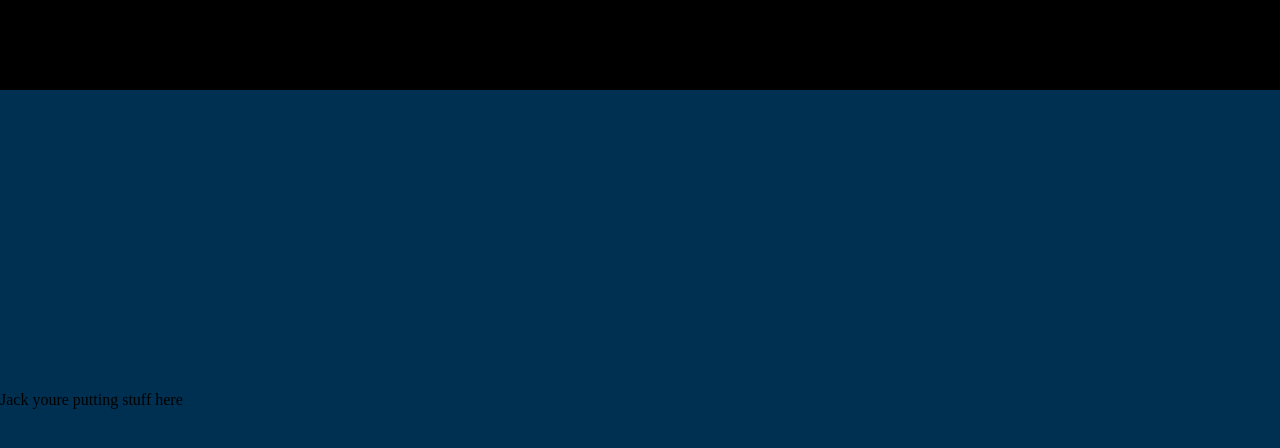
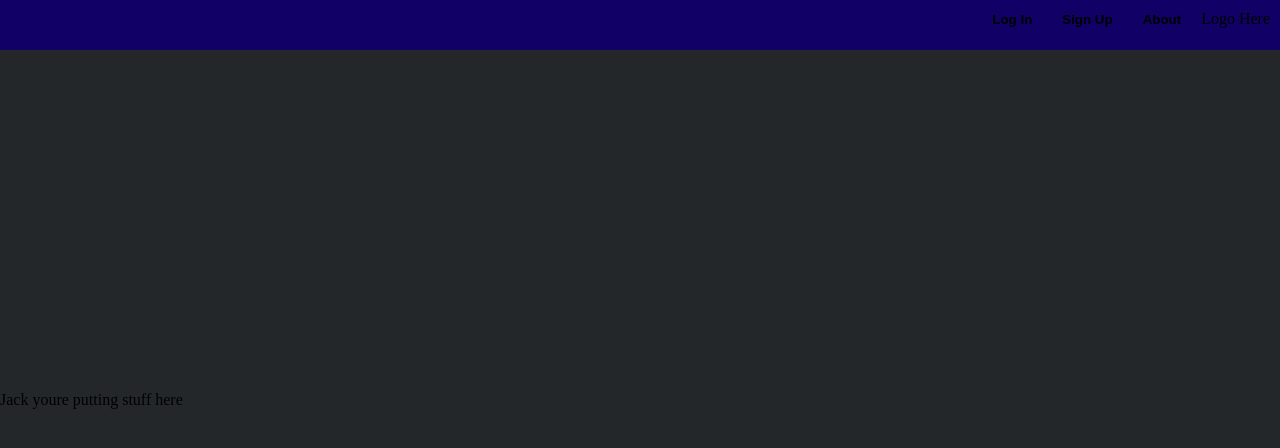
Before and after one commit to prushton2/mail-server-frontend, a React (Vite) app: page / in a window 1280 px wide. Shown: the top 448 px of the page. Built offline with nearby package versions, Linux system fonts and the light colour scheme.

Commit message:
styling, added login page, created sign up page

```diff
--- /dev/null
+++ b/src/components/Header.css
@@ -0,0 +1,32 @@
+.header {
+    position: absolute;
+    top: 0px;
+
+    min-height: 30px;
+    height: 5vh;
+    padding-top: 10px;
+
+    /* min-padding-bottom: 20px; */
+    width: 100%;
+
+    justify-content: center;
+    /* text-align: center; */
+    background-color: var(--headerColor);
+}
+
+.headerMenu {
+    /* border: 1px solid red; */
+    padding-right: 10px;
+    /* margin-top: auto; */
+    float: right;
+    /* text-align: right; */
+}
+
+.headerButton {
+    font-weight: bold;
+    border: none;
+    background-color: inherit;
+    padding: 0;
+    padding-right: 10px;
+    padding-left: 10px;
+}
--- /dev/null
+++ b/src/components/Header.tsx
@@ -0,0 +1,20 @@
+import "./Header.css"
+
+function Header() {
+    return  <div className='header'>
+                <div className='headerMenu'>
+                    Logo Here
+                </div>
+                <div className='headerMenu'>
+                    <button className='headerButton'>About</button>
+                </div>
+                <div className='headerMenu'>
+                    <button className='headerButton' onClick={() => {window.location.href = "/Signup"}} >Sign Up</button>
+                </div>
+                <div className='headerMenu'>
+                    <button className='headerButton' onClick={() => {window.location.href = "/Login"}} >Log In</button>
+                </div>
+            </div>
+}
+
+export default Header;
--- a/src/components/Home.css
+++ b/src/components/Home.css
@@ -1,31 +1,3 @@
 body {
     background-color: var(--backgroundColor);
 }
-
-.header {
-    position: absolute;
-    top: 0px;
-
-    height: 10vh;
-    padding-top: 10px;
-
-    width: 100%;
-    text-align: center;
-    background-color: var(--headerColor);
-}
-
-.headerMenu {
-    padding-right: 10px;
-    top: 10px;
-    float: right;
-    text-align: right;
-}
-
-.headerButton {
-    font-weight: bold;
-    border: none;
-    background-color: inherit;
-    padding: 0;
-    padding-right: 10px;
-    padding-left: 10px;
-}
--- a/src/components/Home.tsx
+++ b/src/components/Home.tsx
@@ -1,26 +1,12 @@
 // import { useState } from 'react'
 import './Home.css'
+import Header from "./Header.tsx"
 
 function App() {
 
   return (
     <>
-        <div className='header'>
-            Jacks Mail Service
-            <br />
-            <div className='headerMenu'>
-                Logo Here
-            </div>
-            <div className='headerMenu'>
-                <button className='headerButton'>About</button>
-            </div>
-            <div className='headerMenu'>
-                <button className='headerButton' onClick={() => {window.location.href = "/Login"}} >Sign Up</button>
-            </div>
-            <div className='headerMenu'>
-                <button className='headerButton' onClick={() => {window.location.href = "/Login"}} >Log In</button>
-            </div>
-        </div>
+        <Header />
         Jack youre putting stuff here
     </>
   )
--- a/src/components/Login.css
+++ b/src/components/Login.css
@@ -0,0 +1,33 @@
+.logincontainer {
+    /* border: 1px solid red; */
+    display: flex;
+
+    align-items: center;
+    justify-content: center;
+
+    width: 100vw;
+    height: 100vh;
+}
+.loginWindow {
+    text-align: center;
+    font-size: xx-large;
+
+    min-height: 60%;
+    min-width: 20vw;
+    width: min-content;
+    padding: 30px;
+
+    background-color: var(--backgroundColorDark);
+}
+
+input {
+    background-color: var(--backgroundColorElement);
+    height: 50px;
+    width: 250px;
+}
+
+.loginButton {
+    border: none;
+    width: 250px;
+    height: 50px;
+}
--- a/src/components/Login.tsx
+++ b/src/components/Login.tsx
@@ -1,9 +1,73 @@
+import { useState } from "react";
+import { Account } from "../lib/ajax";
+import Header from "./Header";
+
 import "./Login.css";
+import { AxiosError } from "axios";
 
-function Login() {
-    window.location.href = "/mail";
 
-    return <></>
+function Window({isSignup, onLogin}: {
+    isSignup:boolean,
+    onLogin: (username: string, password: string, invite: string) => void}) {
+
+
+    const [username, setUsername] = useState("");
+    const [password, setPassword] = useState("");
+
+    const [invite, setInvite] = useState("");
+
+    return <div className="logincontainer">
+        <Header />
+        <div className="loginWindow">
+            Login <br />
+            <input placeholder="Username" onChange={(e) => setUsername(e.target.value)}/> <br />
+            <input placeholder="Password" onChange={(e) => setPassword(e.target.value)} type="password" />
+
+            {isSignup ?
+            <input placeholder="Invite" onChange={(e) => setInvite(e.target.value)}/>
+            : <></>
+            }
+
+            <button className="loginButton" onClick={(e) => {login()}}>Log in</button>
+        </div>
+    </div>
+
+    function login() {
+        onLogin(username, password, invite);
+    }
 }
 
-export default Login;
+
+
+export function Login() {
+
+    skipPage();
+
+    return <Window isSignup={false} onLogin={(un, pw) => Login(un, pw)} />
+    function skipPage() {
+        if(localStorage.getItem("Authorization")) {
+            window.location.href = "/mail"
+        }
+    }
+
+    async function Login(username: string, password: string) {
+        let response: {success: boolean, token: string, error: string}
+        try {
+            response = await Account.login(username, password);
+            localStorage.setItem("Authorization", response.token);
+            skipPage();
+        } catch (err: any) {
+            err = err as AxiosError;
+            alert(err.response.data.error);
+        }
+    }
+}
+
+
+export function SignUp() {
+    return <Window isSignup={true} onLogin={(un, pw, inv) => Signup(un, pw, inv)} />
+
+    function Signup(username: string, password: string, invite: string) {
+
+    }
+}
--- a/src/components/Mail.css
+++ b/src/components/Mail.css
@@ -1,12 +1,16 @@
-.container {
-    top: 0px;
+.mailcontainer {
+    /* border: 1px solid red; */
+
     position: absolute;
+    top: 5vh;
+
+    display: flex;
+    align-items: top;
+    justify-content: left;
 
     padding-top: 10px;
 
-    /* border: 1px solid purple; */
     width: 100vw;
-    display: flex;
     align-items: stretch;
 }
 
--- a/src/components/Mail.tsx
+++ b/src/components/Mail.tsx
@@ -1,6 +1,7 @@
 import { useEffect, useState } from "react";
 import DOMPurify from "isomorphic-dompurify";
 
+import Header from "./Header.tsx";
 import { fetchData } from "../lib/ajax.ts";
 import { senderAddress } from "../lib/models/senderAddress.ts";
 import { Email } from "../lib/models/email.ts";
@@ -51,7 +52,9 @@ function Mail() {
         }
     }, [currentAddress])
 
-    return <div className="container">
+    return <>
+        <Header />
+        <div className="mailcontainer">
             <RegisterEmail isOpen={modalOpen} close={() => {setModalOpen(false); setCurrentAddress(currentAddress)}}/>
             <div className="bar0">
                 {icons}
@@ -75,6 +78,7 @@ function Mail() {
             </div>
 
         </div>
+    </>
 
     function eccSanitizeMail(): string | TrustedHTML {
         if(allMail.length === 0 || selectedIndex === -1) {
--- a/src/index.css
+++ b/src/index.css
@@ -1,4 +1,24 @@
 :root {
+  --color60: #23272a;
+  --color30: #110066;
+  --color10: #000;
+
+  --headerColor: var(--color30);
+  --borderColor: #000;
+
+  --backgroundColor: var(--color60);
+  --backgroundColorDark: var(--color30);
+
+  --backgroundColorElement: #333;
+  --backgroundColorElementDark: #222;
+  --backgroundColorElementLight: #444;
+
+  --modalBackgroundColor: #000;
+  --modalBorderColor: #000;
+  --modalTextColor: #FFF;
+
+/*
+
   --headerColor: #000;
   --borderColor: #000;
 
@@ -12,6 +32,8 @@
   --modalBackgroundColor: #000;
   --modalBorderColor: #000;
   --modalTextColor: #FFF;
+  */
+
 
   /* font-family: Inter, system-ui, Avenir, Helvetica, Arial, sans-serif; */
   /* line-height: 1.5; */
--- a/src/lib/ajax.ts
+++ b/src/lib/ajax.ts
@@ -26,3 +26,12 @@ export const Mail = {
         return response.data;
     }
 }
+
+export const Account = {
+    login: async(username: string, password: string): Promise<{success: boolean, token: string, error: string}> => {
+        const config: AxiosRequestConfig = {};
+        const url = "https://api.eastarcti.ca/mail/v1/login";
+        const response = await axios.post(url, {username: username, password: password}, config);
+        return response.data;
+    }
+}
--- a/src/main.tsx
+++ b/src/main.tsx
@@ -2,7 +2,7 @@ import React from 'react'
 import ReactDOM from 'react-dom/client'
 import Home from './components/Home.tsx'
 import Mail from './components/Mail.tsx'
-import Login from './components/Login.tsx'
+import { Login, SignUp } from './components/Login.tsx'
 import { createBrowserRouter, RouterProvider } from 'react-router-dom'
 import './index.css'
 
@@ -10,7 +10,8 @@ const router = createBrowserRouter(
   [
     {path: "/", element: <Home />},
     {path: "/mail", element: <Mail />},
-    {path: "/login", element: <Login />}
+    {path: "/login", element: <Login />},
+    {path: "/signup", element: <SignUp />},
   ],
 )
 
```
Lines whose indentation alone changed are shown as unchanged.
